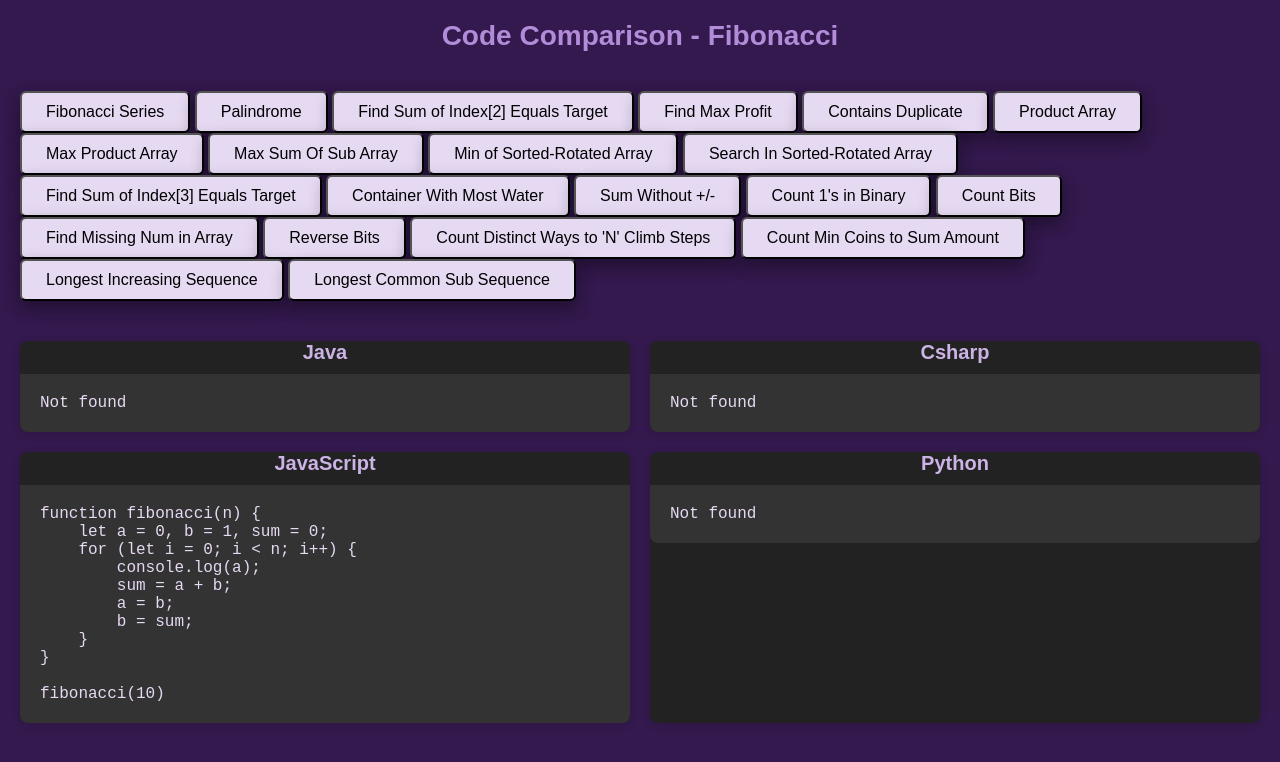
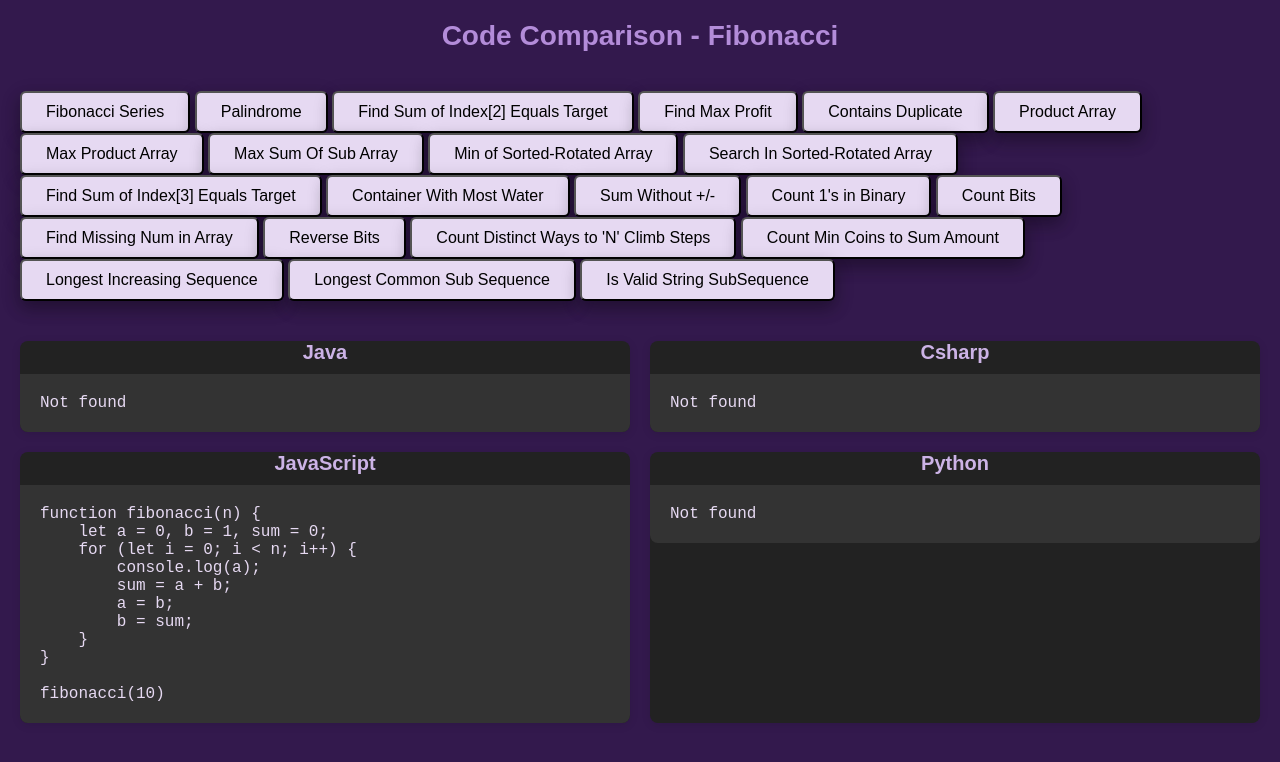
Before and after one commit to harishavenue1/harishavenue1.github.io, a website: page index.html in a window 1280 px wide. Drawn offline with Linux system fonts and the light colour scheme; no server answers.

Commit message:
IsValidSubSequence

```diff
--- a/index.html
+++ b/index.html
@@ -39,7 +39,8 @@
                 Sequence</button>
             <button class="button" onclick="selectProgram('longestCommonSubsequence')">Longest Common Sub
                 Sequence</button>
-
+            <button class="button" onclick="selectProgram('isValidStringSubSequence')">Is Valid String
+                SubSequence</button>
         </div>
     </div>
 
```
